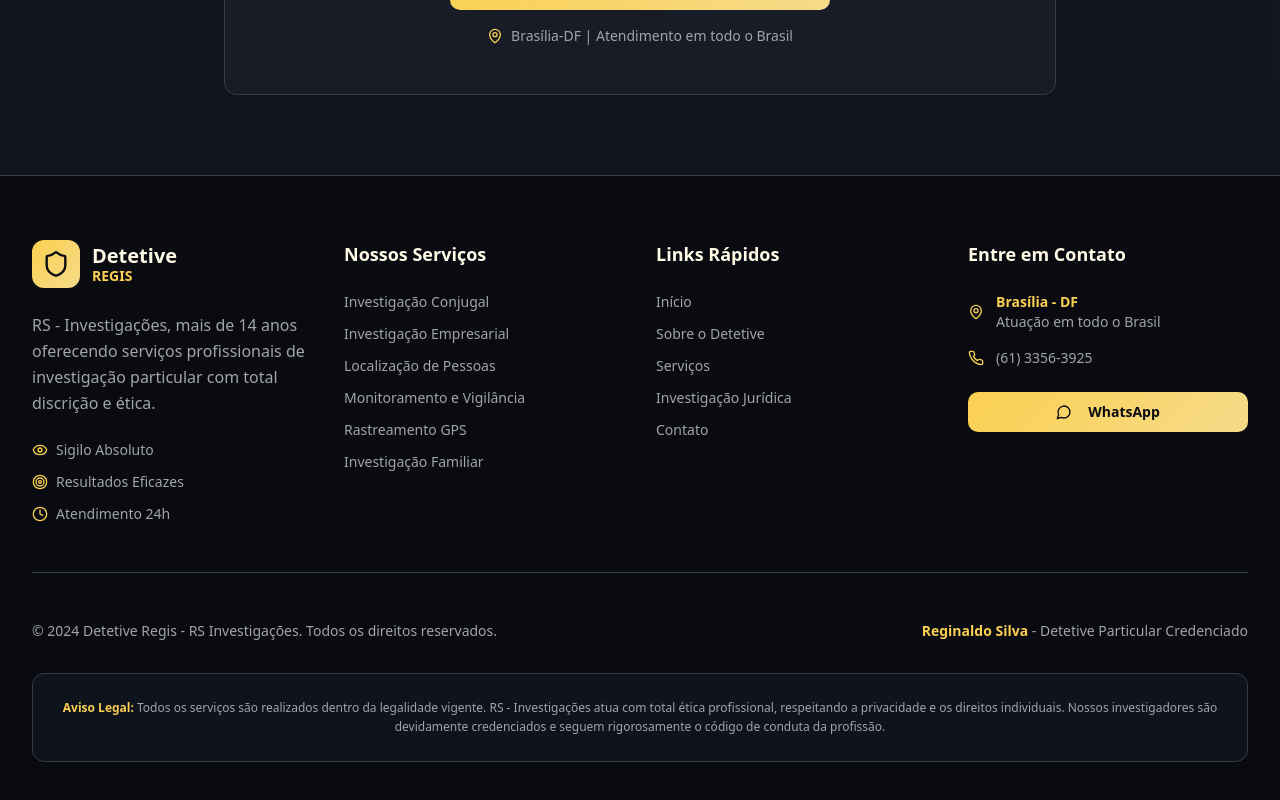
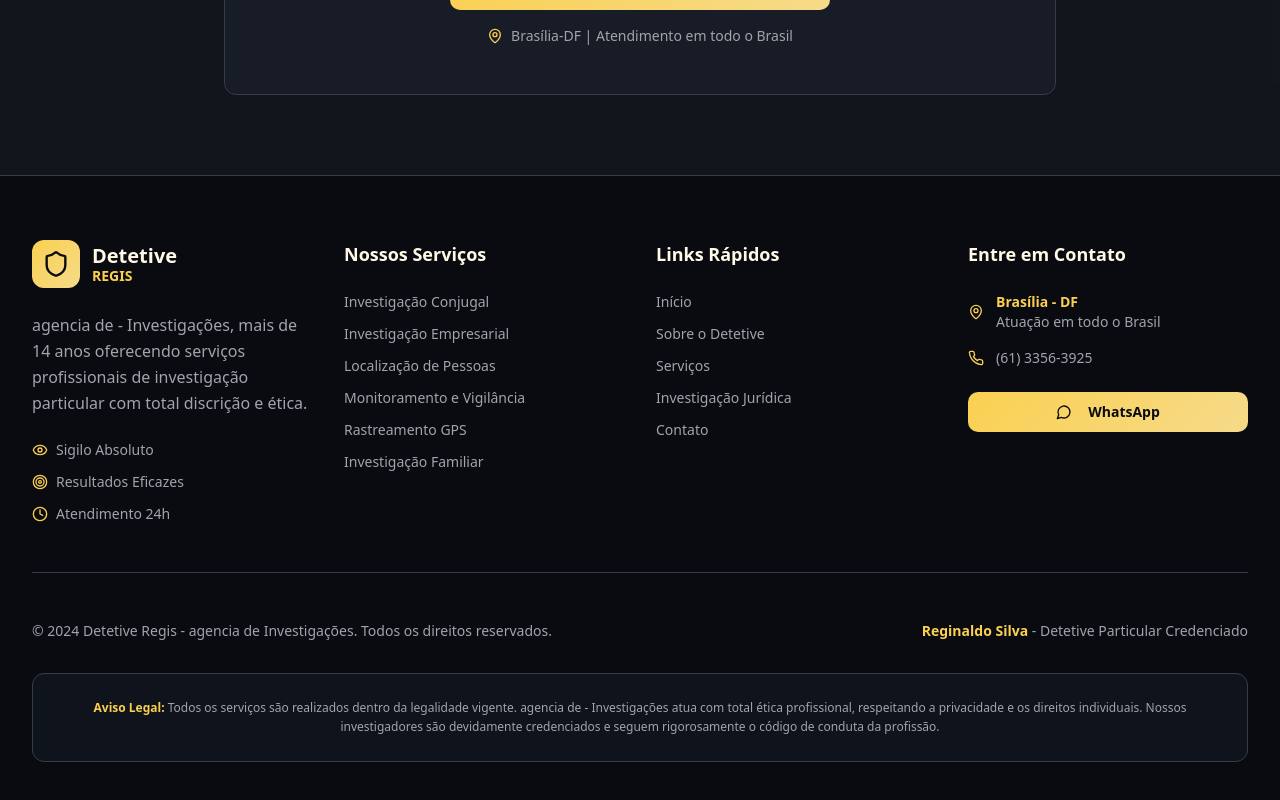
Before and after one commit to regis345/teixeira-site-maker, a React (Vite) app: page /investigacao-juridica in a window 1280 px wide. Shown: the part 3727-4527 px from the top of the page. Built offline with nearby package versions, Linux system fonts and the light colour scheme.

Commit message:
Atualizar nome da agência
Substitui "RS – INVESTIGAÇÕES" por "agencia de – INVESTIGAÇÕES" em todo o site.

```diff
--- a/index.html
+++ b/index.html
@@ -28,7 +28,7 @@
       "@context": "https://schema.org",
       "@type": "LocalBusiness",
       "@id": "https://detetiveregis.com.br",
-      "name": "Detetive Regis - RS Investigações",
+      "name": "Detetive Regis - agencia de Investigações",
       "alternateName": "Reginaldo Silva Regis - Detetive Particular",
       "description": "Detetive particular credenciado com mais de 14 anos de experiência em investigações conjugais, empresariais e familiares em Brasília e região.",
       "url": "https://detetiveregis.com.br",
--- a/src/components/Footer.tsx
+++ b/src/components/Footer.tsx
@@ -51,7 +51,7 @@ export const Footer = () => {
             </div>
 
             <p className="text-muted-foreground leading-relaxed">
-              RS - Investigações, mais de 14 anos oferecendo serviços profissionais
+              agencia de - Investigações, mais de 14 anos oferecendo serviços profissionais
               de investigação particular com total discrição e ética.
             </p>
 
@@ -159,7 +159,7 @@ export const Footer = () => {
         {/* Bottom */}
         <div className="flex flex-col lg:flex-row justify-between items-center space-y-4 lg:space-y-0">
           <div className="text-sm text-muted-foreground text-center lg:text-left">
-            © 2024 Detetive Regis - RS Investigações. Todos os direitos reservados.
+            © 2024 Detetive Regis - agencia de Investigações. Todos os direitos reservados.
           </div>
 
           <div className="text-sm text-muted-foreground text-center lg:text-right">
@@ -172,7 +172,7 @@ export const Footer = () => {
         <Card className="bg-detective-surface/50 border-detective-accent p-6 mt-8">
           <p className="text-xs text-muted-foreground text-center leading-relaxed">
             <strong className="text-detective-gold">Aviso Legal:</strong> Todos os serviços são realizados dentro da legalidade vigente.
-            RS - Investigações atua com total ética profissional, respeitando a privacidade e os direitos individuais.
+            agencia de - Investigações atua com total ética profissional, respeitando a privacidade e os direitos individuais.
             Nossos investigadores são devidamente credenciados e seguem rigorosamente o código de conduta da profissão.
           </p>
         </Card>
--- a/src/components/Hero.tsx
+++ b/src/components/Hero.tsx
@@ -39,7 +39,7 @@ export const Hero = () => {
               <div className="h-1 w-24 bg-gradient-gold rounded-full" />
 
               <p className="text-xl lg:text-2xl text-muted-foreground max-w-lg leading-relaxed">
-                <strong className="text-detective-gold">RS – INVESTIGAÇÕES</strong> é uma empresa privada com mais de
+                <strong className="text-detective-gold">agencia de – INVESTIGAÇÕES</strong> é uma empresa privada com mais de
                 <strong className="text-detective-gold"> 14 anos</strong> de investigação particular em
                 <strong className="text-detective-gold">Brasília-DF</strong> e região.
               </p>
--- a/src/components/Services.tsx
+++ b/src/components/Services.tsx
@@ -127,7 +127,7 @@ export const Services = () => {
             <div className="lg:col-span-2 space-y-6">
               <h3 className="text-2xl lg:text-3xl font-bold text-foreground">
                 Por que escolher a
-                <span className="text-detective-gold"> RS Investigações</span>?
+                <span className="text-detective-gold"> agencia de Investigações</span>?
               </h3>
 
               <div className="grid md:grid-cols-2 gap-6">
```
